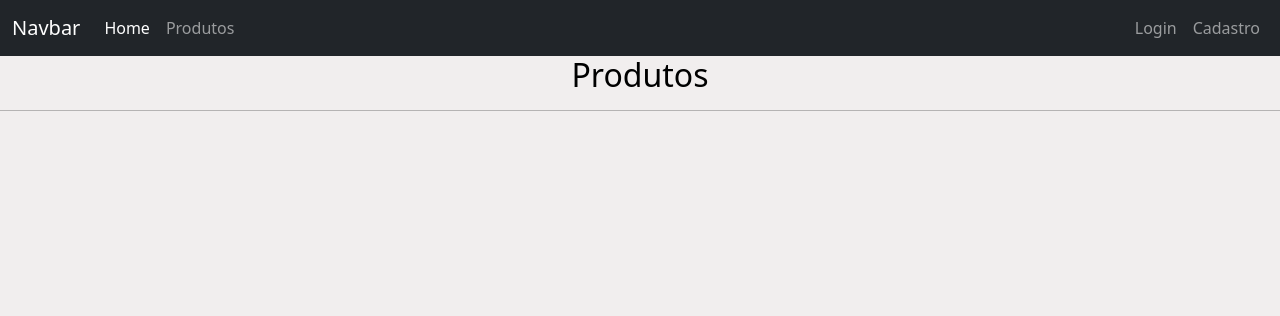
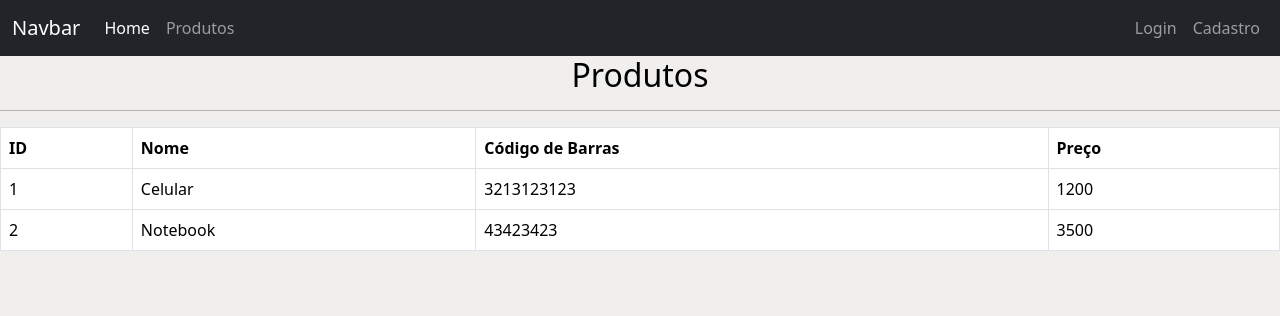
Before and after one commit to karineyasmin/ecommerce, a Flask app: page /produtos in a window 1280 px wide. Shown: the top 316 px of the page. Run offline with Flask 3, Linux system fonts and the light colour scheme.

Commit message:
add table

```diff
--- a/templates/produtos.html
+++ b/templates/produtos.html
@@ -33,12 +33,25 @@
     <h2 style="text-align: center;">Produtos</h2>
     <hr>
 
-    <table>
+    <table class="table table-hover table-bordered">
         <thead>
+            <tr>
+                <th scope="col">ID</th>
+                <th scope="col">Nome</th>
+                <th scope="col">Código de Barras</th>
+                <th scope="col">Preço</th>
 
+            </tr>
         </thead>
         <tbody>
-
+            {% for item in itens %}
+            <tr>
+                <td>{{item.id}}</td>
+                <td>{{item.nome}}</td>
+                <td>{{item.cod_barra}}</td>
+                <td>{{item.preco}}</td>
+                {% endfor %}
+            </tr>
         </tbody>
     </table>
 
```
